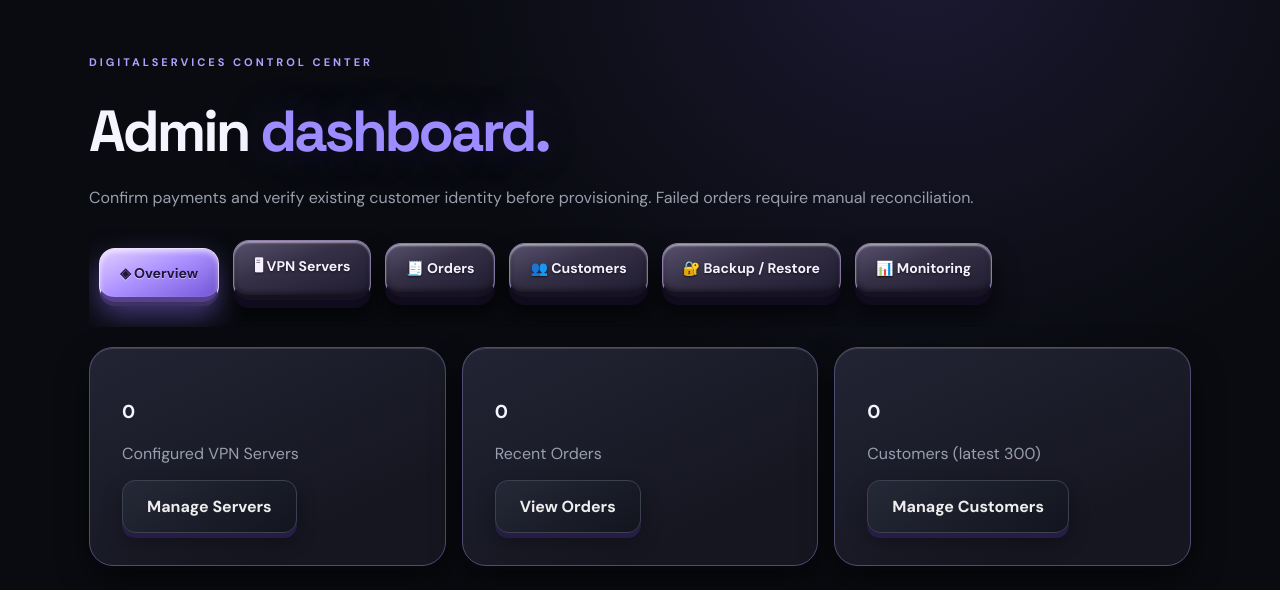
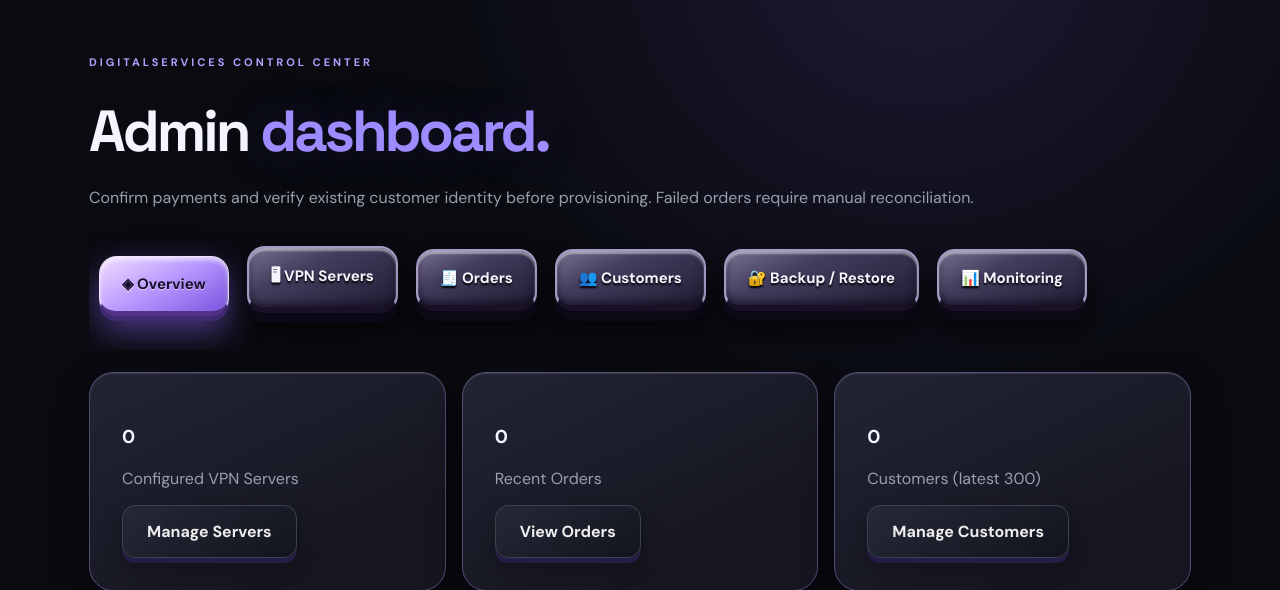
Before and after one commit to AungKhantPaing5/Digitalservices, a Flask app: page /admin in a window 1280 px wide. Shown: the part 86-676 px from the top of the page. Run offline with Flask 3, Linux system fonts and the light colour scheme; the visitor is signed in with stand-in values (Sample User, id 1); data comes from the database, SQL or seed files in the repository; data that the repository does not hold is empty; parts of the project's set-up code (start-up, migrations or seed data) failed here and were passed over.

Commit message:
Apply guaranteed 3D admin tab and panel skin inline beyond cached CSS

```diff
--- a/templates/admin.html
+++ b/templates/admin.html
@@ -1,4 +1,13 @@
-{% extends 'base.html' %}{% block body %}<section class="inner wide"><div class="eyebrow">DIGITALSERVICES CONTROL CENTER</div><h2>Admin <em>dashboard.</em></h2><p class="sub">Confirm payments and verify existing customer identity before provisioning. Failed orders require manual reconciliation.</p><nav class="ds-admin-tabs" aria-label="Admin sections">
+{% extends 'base.html' %}{% block body %}<section class="inner wide"><div class="eyebrow">DIGITALSERVICES CONTROL CENTER</div><h2>Admin <em>dashboard.</em></h2><p class="sub">Confirm payments and verify existing customer identity before provisioning. Failed orders require manual reconciliation.</p><style>
+/* Critical admin 3D skin: template-inline to bypass stale edge/browser CSS cache */
+body .ds-admin-tabs{display:flex!important;gap:18px!important;overflow-x:auto;padding:22px 10px 32px!important;margin:18px 0 22px!important;perspective:850px;border:0!important}
+body .ds-admin-tabs>button{appearance:none!important;position:relative;display:inline-flex;align-items:center;justify-content:center;white-space:nowrap;padding:17px 22px!important;min-height:60px;color:#f8f4ff!important;background:linear-gradient(155deg,#77708f 0%,#433c5d 36%,#211d34 100%)!important;border:2px solid #a79bc6!important;border-bottom:6px solid #191126!important;border-radius:18px!important;box-shadow:inset 0 3px 2px #ffffff70,inset 0 -4px 7px #07051288,0 10px 0 #0c0917,0 19px 28px #000b!important;text-shadow:0 2px 2px #000!important;font-weight:800!important;font-size:15px!important;transform:translateY(-5px)!important;transition:transform .16s,box-shadow .16s}
+body .ds-admin-tabs>button[aria-selected=true]{color:#160e30!important;text-shadow:0 1px 0 #fff9!important;background:linear-gradient(150deg,#f1ddff 0%,#ba9aff 48%,#7955e1 100%)!important;border-color:#f3e3ff!important;border-bottom:5px solid #523388!important;box-shadow:inset 0 3px 4px #fff9,0 5px 0 #3f2b72,0 14px 34px #7e5bdd99!important;transform:translateY(1px)!important}
+body .ds-admin-tabs>button:hover:not([aria-selected=true]){transform:translateY(-9px)!important;filter:brightness(1.15)}
+body .ds-tab-panel>.panel,body .ds-tab-panel .panel.order{border-radius:26px!important;border:2px solid #6c6487!important;border-bottom:6px solid #080713!important;background:linear-gradient(145deg,#303346,#181923 78%)!important;box-shadow:inset 0 3px 2px #ffffff29,0 10px 0 #0a0a14,0 24px 42px #0009!important;margin-bottom:35px!important}
+body .ds-tab-panel[hidden]{display:none!important}
+@media(max-width:680px){body .ds-admin-tabs{gap:12px!important}body .ds-admin-tabs>button{padding:12px 15px!important;min-height:52px;font-size:13px!important;border-radius:13px!important}}
+</style><nav class="ds-admin-tabs" aria-label="Admin sections">
 <button type="button" data-tab="overview" aria-selected="true">◈ Overview</button>
 <button type="button" data-tab="servers">🖥 VPN Servers</button>
 <button type="button" data-tab="orders">🧾 Orders</button>
```
